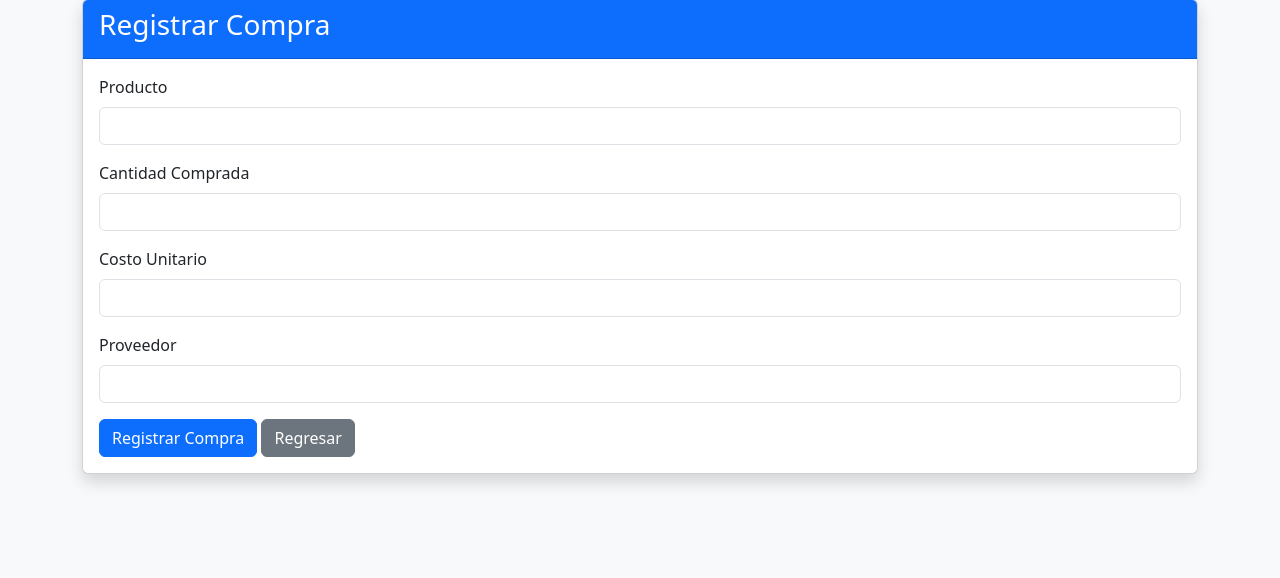
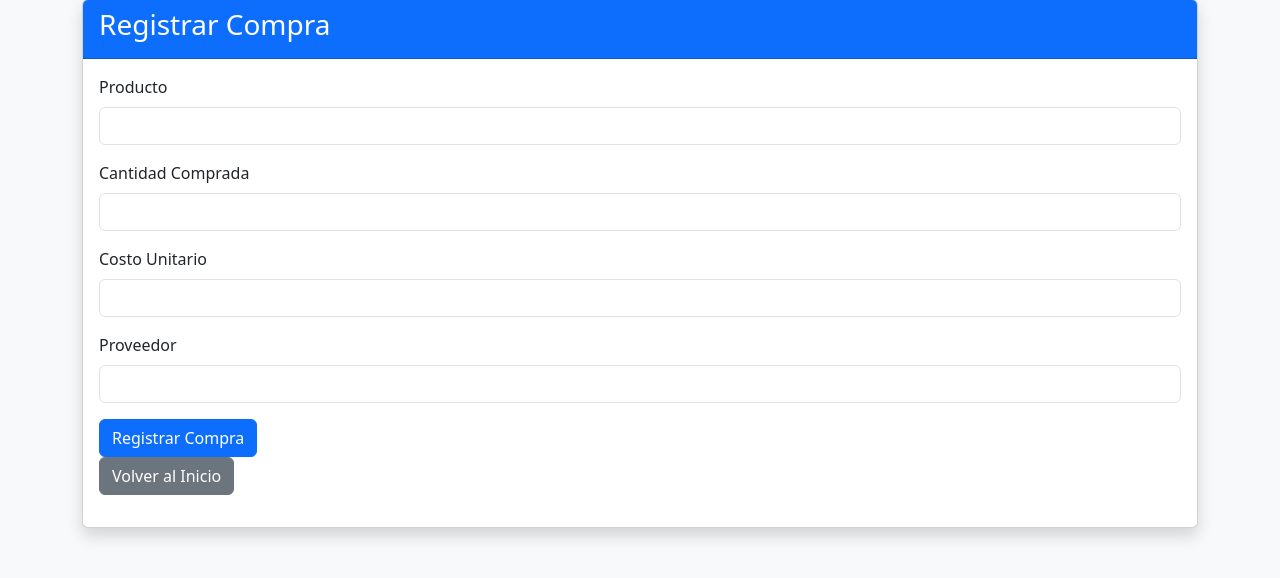
Before and after one commit to aleman1990aleman/Inventario_De_Papeleria, a Flask app: template templates/comprar.html in a window 1280 px wide. Shown: the part 81-659 px from the top of the page. Run offline with Flask 3, Linux system fonts and the light colour scheme; the template is opened without the code that fills it, so the values that code supplies are empty.

Commit message:
compra y venta correjidos

```diff
--- a/templates/comprar.html
+++ b/templates/comprar.html
@@ -36,12 +36,11 @@
             <button type="submit" class="btn btn-primary">
                 Registrar Compra
             </button>
-
-            <button type="button" class="btn btn-secondary"
-                onclick="history.back()">
-                Regresar
-            </button>
-
+            <div class="mb-3">
+                <a href="/dashboard" class="btn btn-secondary">
+                    Volver al Inicio
+                </a>
+            </div>
         </form>
 
     </div>
```
Also changed, not shown: templates/vender.html (+5 -6 lines).
